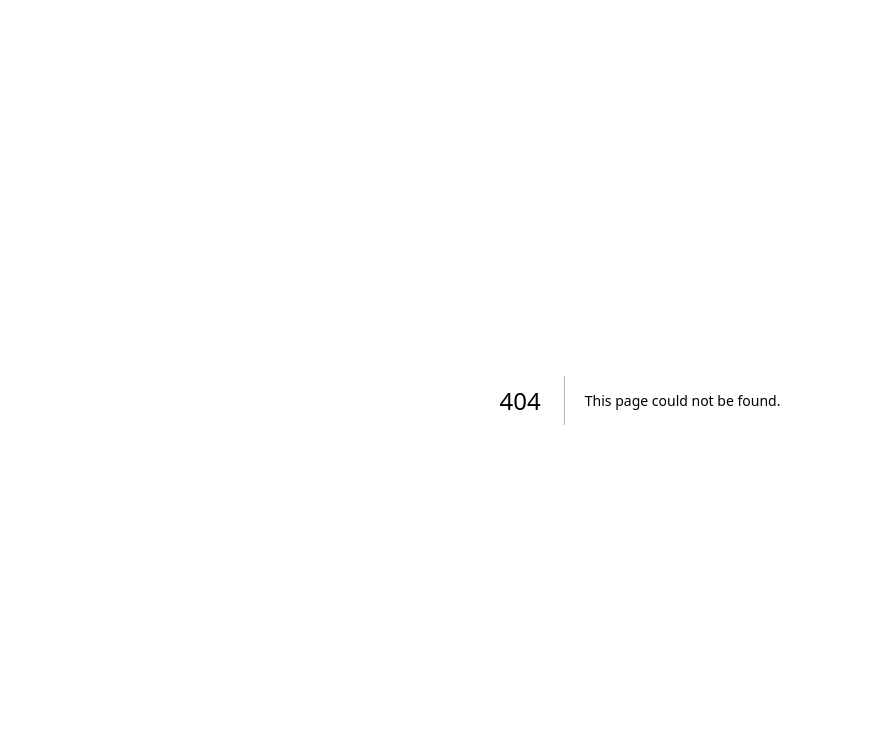
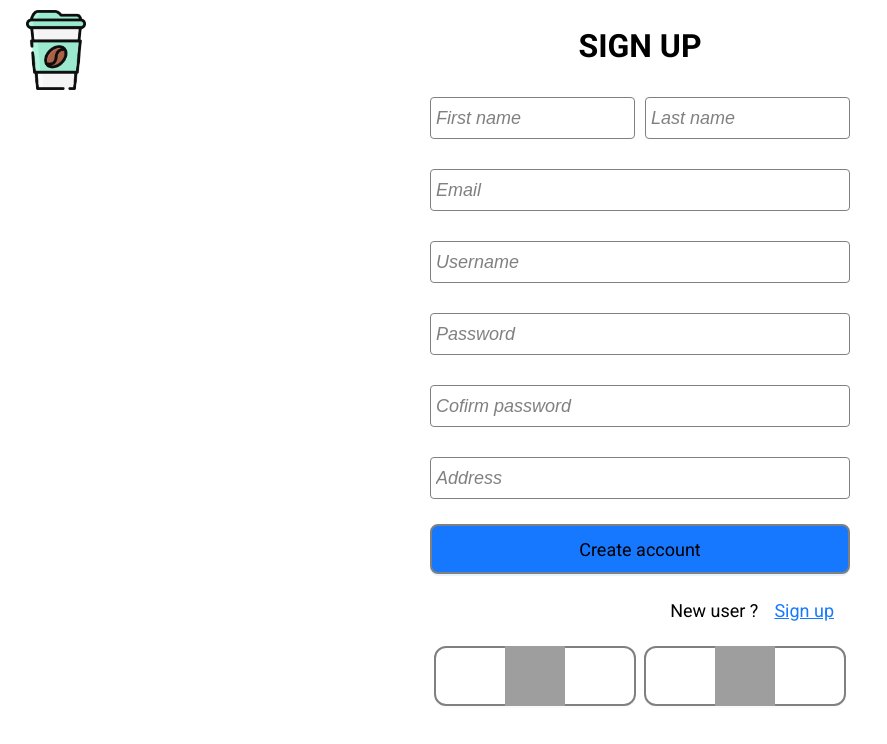
Before and after one commit to thienpa-fe/coffee-store-review, a Next.js app: page /signup in a window 1280 px wide. Before the commit this address had no page. Shown: the top 744 px of the page, without its empty margins (0-887 px from the left). Built offline with nearby package versions, Linux system fonts and the light colour scheme; grey boxes are pictures that could not be loaded.

Commit message:
[CF-16]: Build UI Sign up screen

```diff
--- a/next.config.js
+++ b/next.config.js
@@ -15,6 +15,12 @@ const nextConfig = {
         port: '',
         pathname: '/**/**/**/**/**',
       },
+      {
+        protocol: 'https',
+        hostname: '**.**',
+        port: '',
+        pathname: '/**/**/**/**',
+      },
     ],
   },
 };
--- a/src/app/globals.css
+++ b/src/app/globals.css
@@ -4,4 +4,7 @@
 
 body {
   font-family: 'Roboto', sans-serif;
+  padding: 0;
+  margin: 0;
+  box-sizing: border-box;
 }
--- /dev/null
+++ b/src/app/signup/page.jsx
@@ -0,0 +1,12 @@
+'use client';
+
+import SignUpScreen from '@/components/SignUpScreen';
+import SignUpStyled from './styles';
+
+const SignUp = () => (
+  <SignUpStyled>
+    <SignUpScreen />
+  </SignUpStyled>
+);
+
+export default SignUp;
--- /dev/null
+++ b/src/app/signup/styles.js
@@ -0,0 +1,15 @@
+import styled from 'styled-components';
+
+const SignUpStyled = styled.div`
+  padding: 50px 80px;
+  @media only screen and (max-width: 1366px) {
+    padding: 10px 16px;
+  }
+  @media only screen and (max-width: 1024px) {
+    padding: 1px 3px;
+  }
+  @media only screen and (max-width: 375px) {
+    padding: 5px 5px;
+  }
+`;
+export default SignUpStyled;
--- /dev/null
+++ b/src/components/SignUpScreen/index.jsx
@@ -0,0 +1,80 @@
+import SignUpScreenStyled from './styles';
+import { LogoStyled } from '../HomePageHeaderNavbar/styles';
+import { Button } from 'antd';
+import Image from 'next/image';
+
+const SignUpScreen = () => (
+  <SignUpScreenStyled>
+    <div className="sign-up-container">
+      <h1 className="title">SIGN UP</h1>
+      <form className="sign-up">
+        <div className="input-container">
+          <div className="row-input">
+            <div className="input-box">
+              <input
+                type="text"
+                placeholder="First name"
+                id=""
+                className="first-name"
+              />
+            </div>
+            <div className="input-box">
+              <input
+                type="text"
+                placeholder="Last name"
+                id=""
+                className="last-name"
+              />
+            </div>
+          </div>
+          <div className="input-box">
+            <input type="text" placeholder="Email" />
+          </div>
+          <div className="input-box">
+            <input type="text" placeholder="Username" />
+          </div>
+          <div className="input-box">
+            <input type="password" placeholder="Password" />
+          </div>
+          <div className="input-box">
+            <input type="password" placeholder="Cofirm password" />
+          </div>
+          <div className="input-box">
+            <input type="text" placeholder="Address" />
+          </div>
+        </div>
+        <Button type="primary" block>
+          Create account
+        </Button>
+        <div className="row-sign-up">
+          <p> New user ?</p>
+          <Button type="link">
+            <ins>Sign up</ins>
+          </Button>
+        </div>
+        <div className="icon-login-container">
+          <Button>
+            <Image
+              className="icon8"
+              width="60"
+              height="60"
+              src="https://img.icons8.com/color/96/facebook.png"
+              alt="facebook"
+            />
+          </Button>
+          <Button>
+            <Image
+              className="icon8"
+              width="60"
+              height="60"
+              src="https://img.icons8.com/color/48/gmail-new.png"
+              alt="gmail-new"
+            />
+          </Button>
+        </div>
+      </form>
+    </div>
+    <LogoStyled src="/images/cf-icon.png" alt="logo.png" className="icon-cf" />
+  </SignUpScreenStyled>
+);
+export default SignUpScreen;
--- /dev/null
+++ b/src/components/SignUpScreen/styles.js
@@ -0,0 +1,203 @@
+import styled from 'styled-components';
+
+const SignUpScreenStyled = styled.div`
+  display: flex;
+  justify-content: center;
+  align-items: center;
+  position: relative;
+
+  .sign-up-container {
+    width: 100%;
+    max-width: 420px;
+    text-align: center;
+  }
+
+  .title {
+    font-size: 32px;
+    font-weight: 900;
+    margin: 20px 0;
+    @media only screen and (max-width: 1024px) {
+      margin: 15px 0;
+      font-size: 30px;
+    }
+  }
+  .icon-cf {
+    position: absolute;
+    top: 50px;
+    left: 20px;
+  }
+  .input-box {
+    display: flex;
+  }
+
+  .input-box > input {
+    width: 100%;
+    height: 40px;
+    margin: 20px 0;
+    padding: 5px;
+    outline: none;
+    border-radius: 8px;
+    font-size: 20px;
+    border: 1px solid #808080;
+    &:focus {
+      border: 2px solid #333333a3;
+    }
+    @media only screen and (max-width: 1366px) {
+      border-radius: 4px;
+      height: 30px;
+      font-size: 18px;
+      margin: 15px 0;
+    }
+    @media only screen and (max-width: 1024px) {
+      border-radius: 4px;
+      height: 24px;
+      font-size: 16px;
+      margin: 12px 0;
+    }
+    @media only screen and (max-width: 375px) {
+      border-radius: 4px;
+      height: 20px;
+      font-size: 14px;
+      margin: 12px 0;
+    }
+  }
+
+  ::-webkit-input-placeholder {
+    color: #808080;
+    font-size: 20px;
+    font-style: italic;
+    @media only screen and (max-width: 1366px) {
+      font-size: 18px;
+    }
+    @media only screen and (max-width: 1024px) {
+      font-size: 16px;
+    }
+    @media only screen and (max-width: 375px) {
+      font-size: 14px;
+    }
+  }
+  .row-input {
+    display: flex;
+    column-gap: 10px;
+    &:first-child {
+      display: flex;
+    }
+  }
+  .ant-btn-primary {
+    margin-top: 20px;
+    height: 60px;
+    color: black;
+    border: 2px solid #808080;
+    font-size: 20px;
+    @media only screen and (max-width: 1366px) {
+      margin-top: 10px;
+      height: 50px;
+      font-size: 18px;
+    }
+    @media only screen and (max-width: 1024px) {
+      font-size: 16px;
+      height: 40px;
+    }
+  }
+
+  .ant-btn-link {
+    align-items: center;
+    margin-top: 20px;
+    font-size: 20px;
+  }
+
+  .ant-btn-default {
+    position: relative;
+    display: flex;
+    justify-content: center;
+    width: 48%;
+    height: 60px;
+    border-radius: 12px;
+    border: 2px solid #808080;
+    outline: none;
+    margin-top: 15px;
+    transition: all, 0.5s;
+    &:hover {
+      cursor: pointer;
+      transform: scale(1.1);
+    }
+    @media only screen and (max-width: 1366px) {
+      margin-top: 10px;
+    }
+    @media only screen and (max-width: 1024px) {
+      margin-top: 5;
+    }
+    @media only screen and (max-width: 375px) {
+      margin-top: 0;
+    }
+  }
+  .icon8 {
+    position: absolute;
+    top: 50%;
+    transform: translateY(-50%);
+  }
+
+  .row-sign-up {
+    display: flex;
+    align-items: baseline;
+    justify-content: flex-end;
+    font-size: 20px;
+    margin-top: 10px;
+    @media only screen and (max-width: 1366px) {
+      margin-top: 0;
+      font-size: 18px;
+    }
+    @media only screen and (max-width: 1024px) {
+      margin-top: 0px;
+      font-size: 16px;
+    }
+    @media only screen and (max-width: 375px) {
+      margin-top: 0;
+      font-size: 16px;
+    }
+  }
+  Button > ins {
+    font-size: 20px;
+    @media only screen and (max-width: 1366px) {
+      margin-top: 0;
+      font-size: 18px;
+    }
+    @media only screen and (max-width: 1024px) {
+      margin-top: 0;
+      font-size: 16px;
+    }
+    @media only screen and (max-width: 375px) {
+      margin-top: 0;
+      font-size: 16px;
+    }
+  }
+  .icon-login-container {
+    display: flex;
+    justify-content: space-around;
+    margin-top: 50px;
+    @media only screen and (max-width: 1366px) {
+      margin-top: 10px;
+    }
+    @media only screen and (max-width: 1024px) {
+      margin-top: 0;
+    }
+    @media only screen and (max-width: 375px) {
+      margin-top: 30px;
+    }
+  }
+
+  .icon-cf {
+    object-fit: contain;
+    position: absolute;
+    top: 0;
+    left: 0;
+    @media (max-width: 375px) {
+      position: absolute;
+      object-fit: contain;
+      top: 0;
+      left: 0;
+    }
+  }
+`;
+
+export default SignUpScreenStyled;
```
